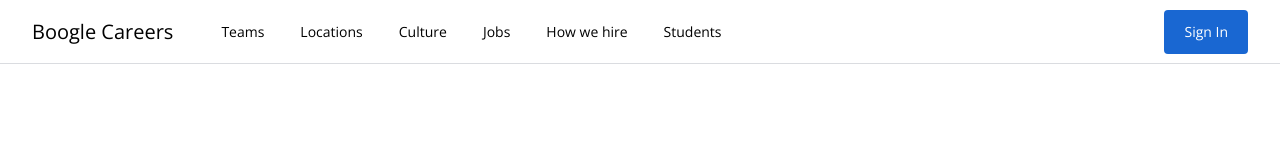
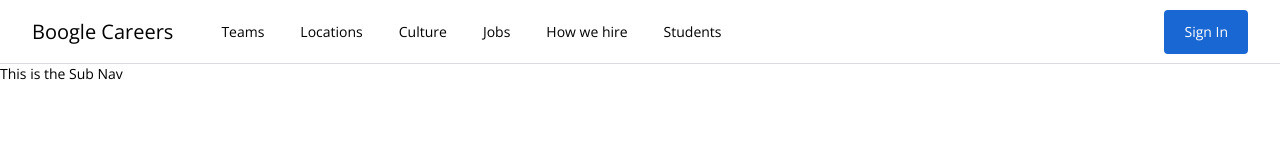
Before and after one commit to joshua-harmon/test13, a Vue app: page / in a window 1280 px wide. Shown: the top 160 px of the page. Built offline with nearby package versions, Linux system fonts and the light colour scheme.

Commit message:
create sub navigation component

```diff
--- a/src/components/MainNav.vue
+++ b/src/components/MainNav.vue
@@ -32,6 +32,7 @@
 					/>
 				</div>
 			</div>
+			<Subnav />
 		</div>
 	</header>
 </template>
@@ -39,12 +40,14 @@
 <script>
 import ActionButton from "@/components/ActionButton.vue";
 import ProfileImage from "@/components/ProfileImage.vue";
+import Subnav from "@/components/Subnav.vue";
 
 export default {
 	name: "MainNav",
 	components: {
 		ActionButton,
 		ProfileImage,
+		Subnav,
 	},
 	data() {
 		return {
--- /dev/null
+++ b/src/components/Subnav.vue
@@ -0,0 +1,9 @@
+<template>
+	<div>This is the Sub Nav</div>
+</template>
+
+<script>
+export default {
+	name: "Subnav",
+};
+</script>
```
Also changed, not shown: .eslintrc.js.
